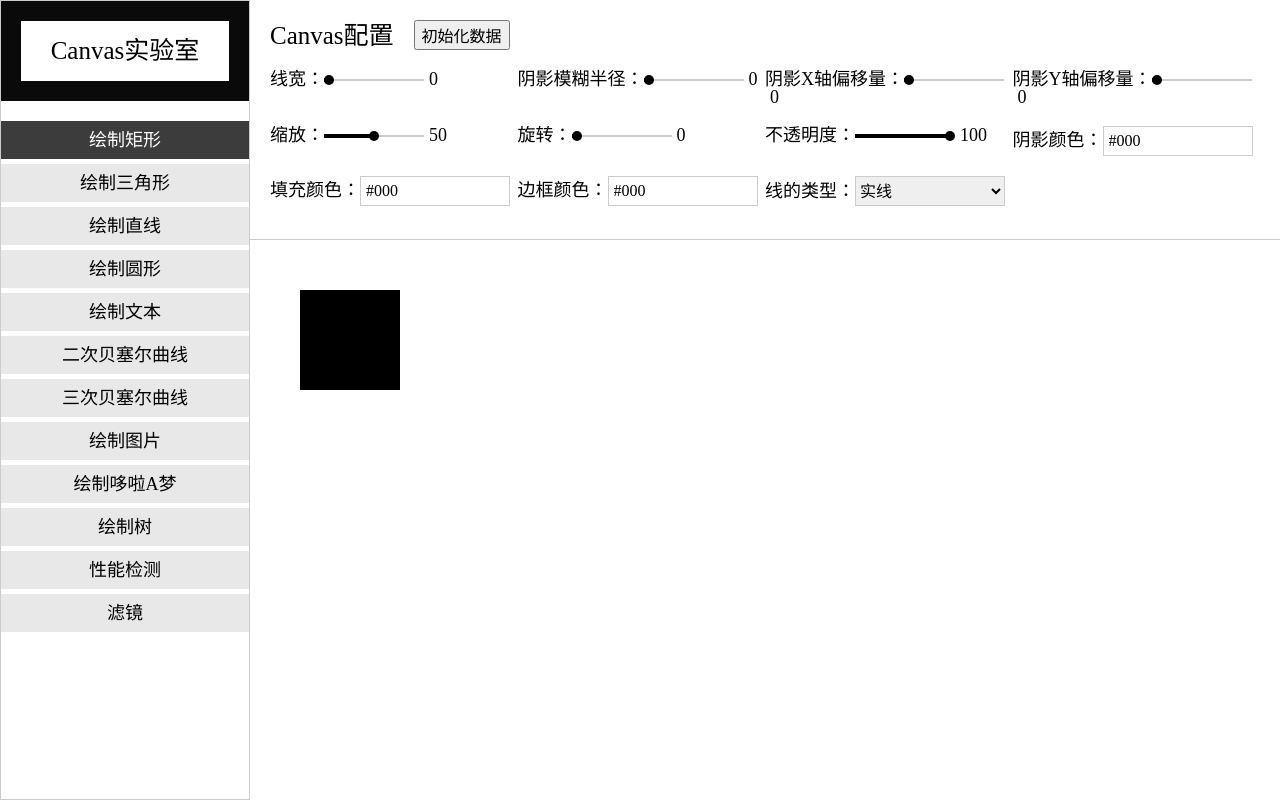
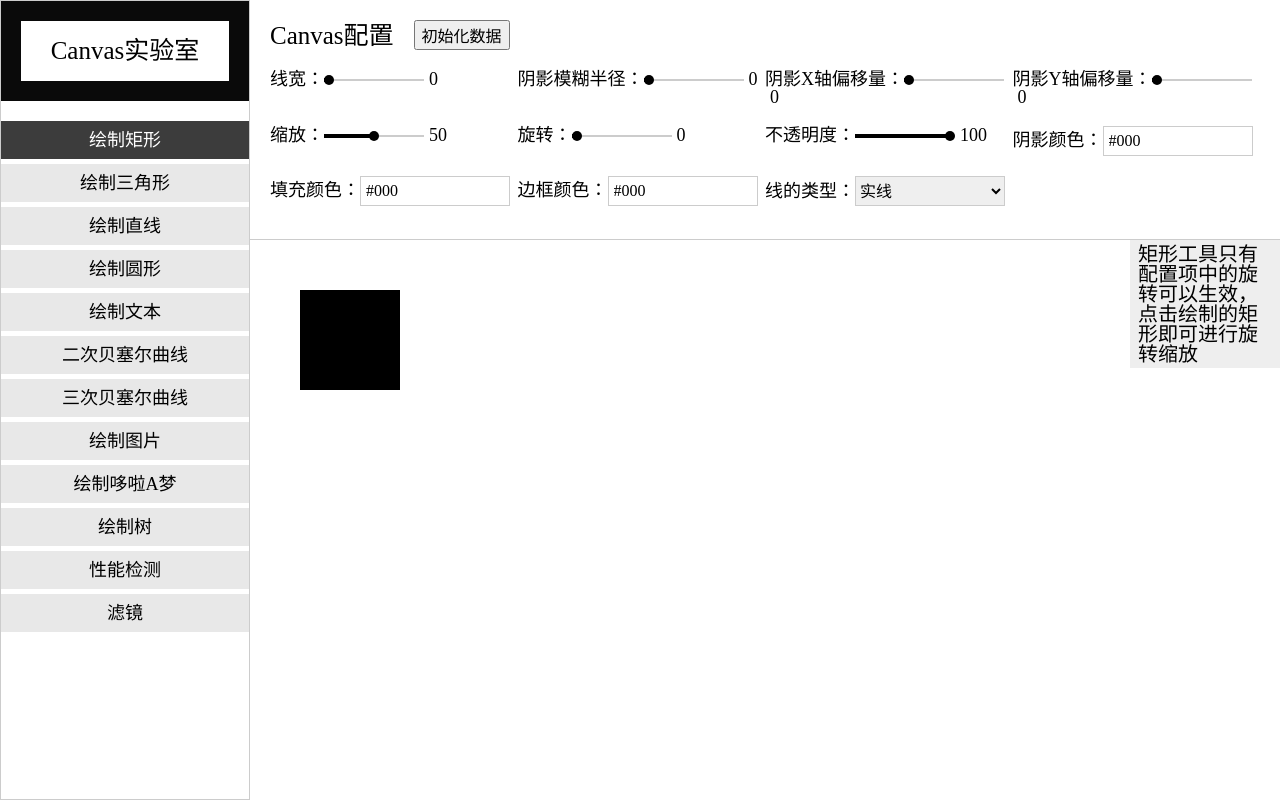
Before and after one commit to dearDreamWeb/canvas_setting.github.io, a React app: page / in a window 1280 px wide. Both pictures are taken after a click on the item "绘制矩形". Built offline with nearby package versions, Linux system fonts and the light colour scheme; a web font is replaced by a local one.

Commit message:
feat: 新增矩形的tips

```diff
--- a/src/components/ShowPattern/index.module.scss
+++ b/src/components/ShowPattern/index.module.scss
@@ -8,4 +8,13 @@
     top: 0;
     background: #fff;
   }
+  .showPattern_tips{
+    position: absolute;
+    top: 0;
+    right: 0;
+    padding: 4px 8px;
+    background: #eee;
+    width: 150px;
+    font-size: 20px;
+  }
 }
--- a/src/components/ShowPattern/index.tsx
+++ b/src/components/ShowPattern/index.tsx
@@ -653,6 +653,7 @@ function ShowPattern(): JSX.Element {
         className={styles.webgl_canvas}
         style={{ display: showCanvas ? 'none' : 'block' }}
       ></canvas>
+      {state.drawType ==='0' &&<div className={styles.showPattern_tips}>矩形工具只有配置项中的旋转可以生效，点击绘制的矩形即可进行旋转缩放</div>}
     </div>
   );
 }
```
